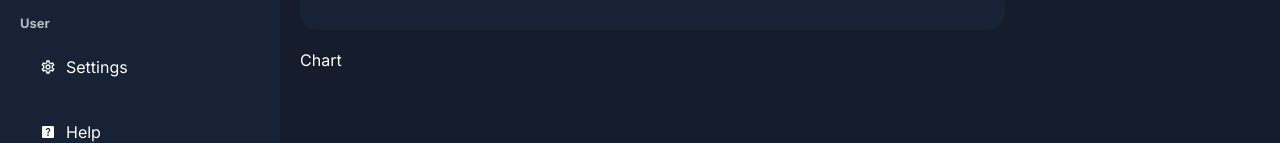
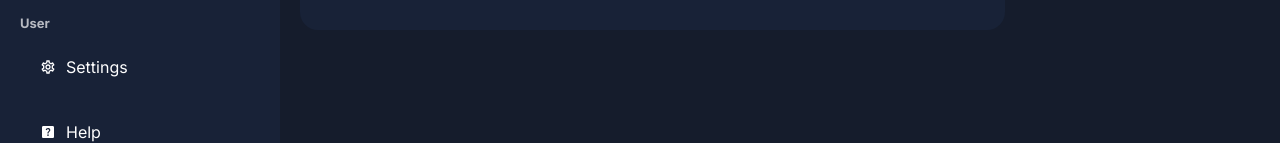
Before and after one commit to redsubmarine/nextjs, a Next.js app: page /home in a window 1280 px wide. Shown: the part 588-731 px from the top of the page. Built offline with nearby package versions, Linux system fonts and the light colour scheme.

Commit message:
pass charts

```diff
--- a/src/app/home/page.tsx
+++ b/src/app/home/page.tsx
@@ -1,6 +1,5 @@
 import { FunctionComponent } from 'react'
 import Card from '../ui/home/card/card'
-import Chart from '../ui/home/chart/chart'
 import styles from '../ui/home/home.module.css'
 import Rightbar from '../ui/home/rightbar/rightbar'
 import Transactions from '../ui/home/transactions/transactions'
@@ -17,7 +16,6 @@ const Home: FunctionComponent<HomeProps> = () => {
           <Card />
         </div>
         <Transactions />
-        <Chart />
       </div>
       <div className={styles.side}>
         <Rightbar />
--- a/src/app/ui/home/chart/chart.module.css
+++ /dev/null
@@ -1,3 +0,0 @@
-.container {
-
-}
--- a/src/app/ui/home/chart/chart.tsx
+++ /dev/null
@@ -1,10 +0,0 @@
-import { FunctionComponent } from 'react'
-import styles from './chart.module.css'
-
-interface ChartProps {}
-
-const Chart: FunctionComponent<ChartProps> = () => {
-  return <div className={styles.container}>Chart</div>
-}
-
-export default Chart
```
